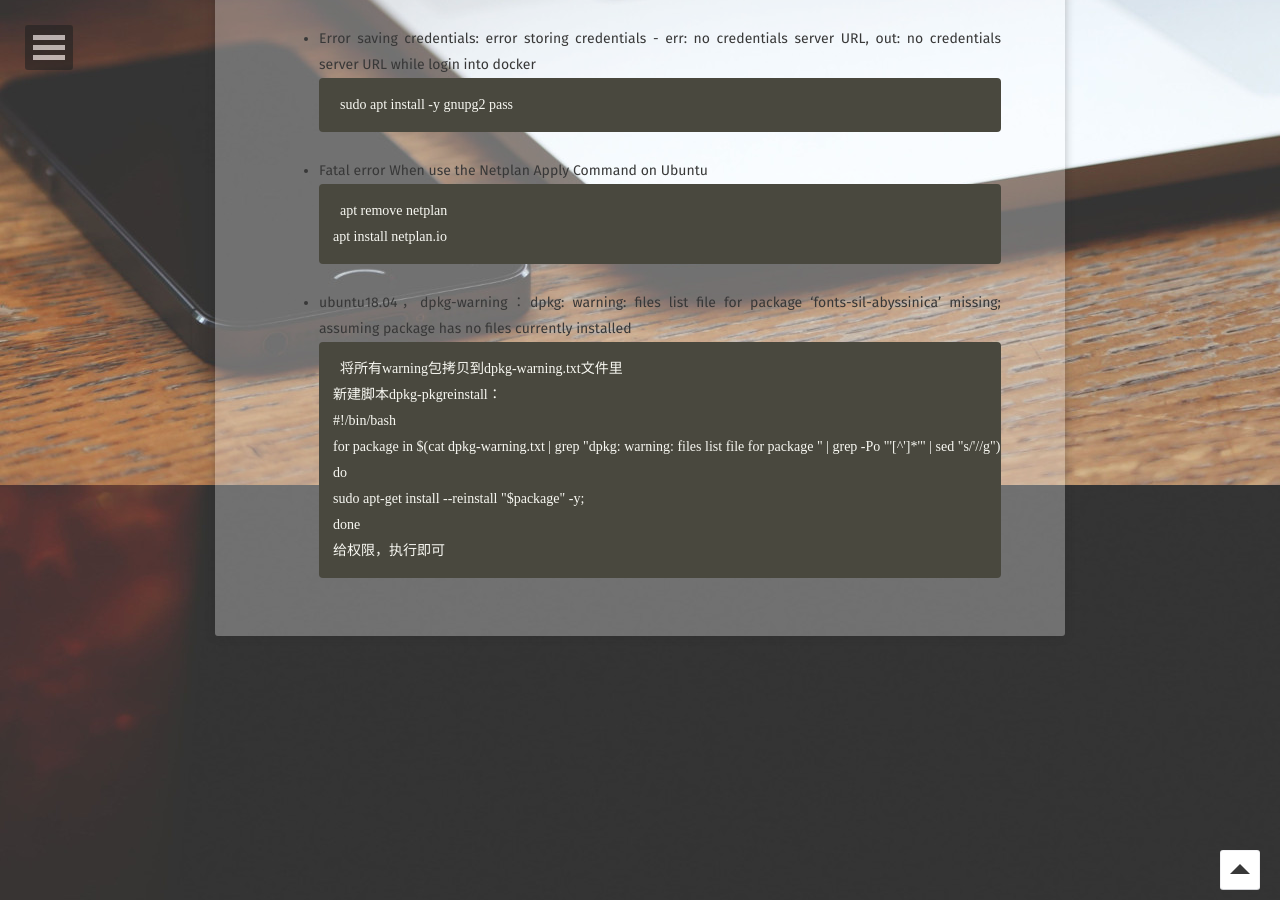
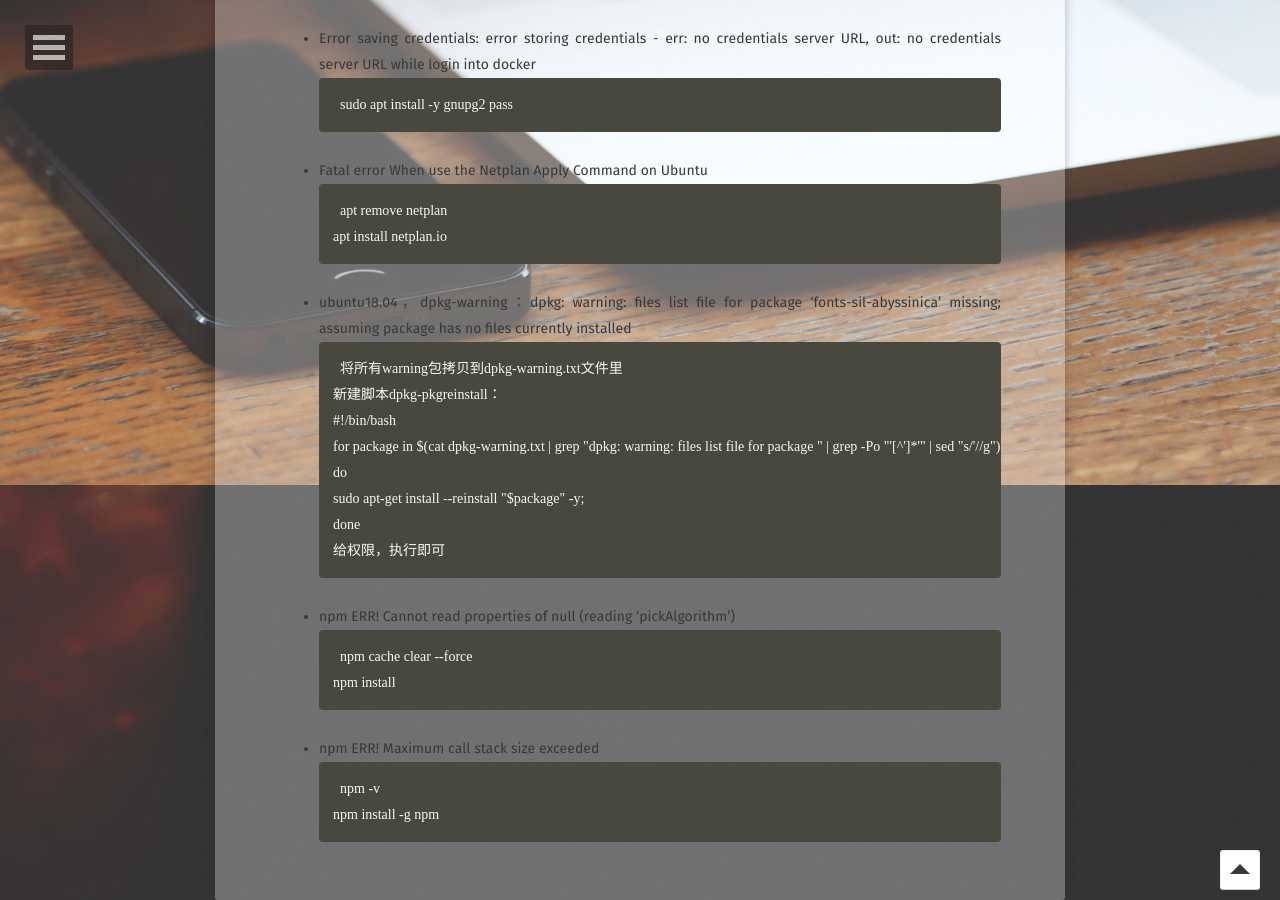
Before and after one commit to A17513081909/csz.github.io, a Jekyll site: the page built from exception/index.md, in a window 1280 px wide and 900 px high, scrolled down 605 px. Built offline with Jekyll 4.4.1, drawn with Linux system fonts in a browser that asks for light colours; some web fonts are replaced.

Commit message:
Update index.md

````diff
--- a/exception/index.md
+++ b/exception/index.md
@@ -39,3 +39,13 @@ do
 done
 给权限，执行即可
 ```
+* npm ERR! Cannot read properties of null (reading 'pickAlgorithm')
+```
+npm cache clear --force
+npm install
+```
+* npm ERR! Maximum call stack size exceeded
+```
+npm -v
+npm install -g npm
+```
````
